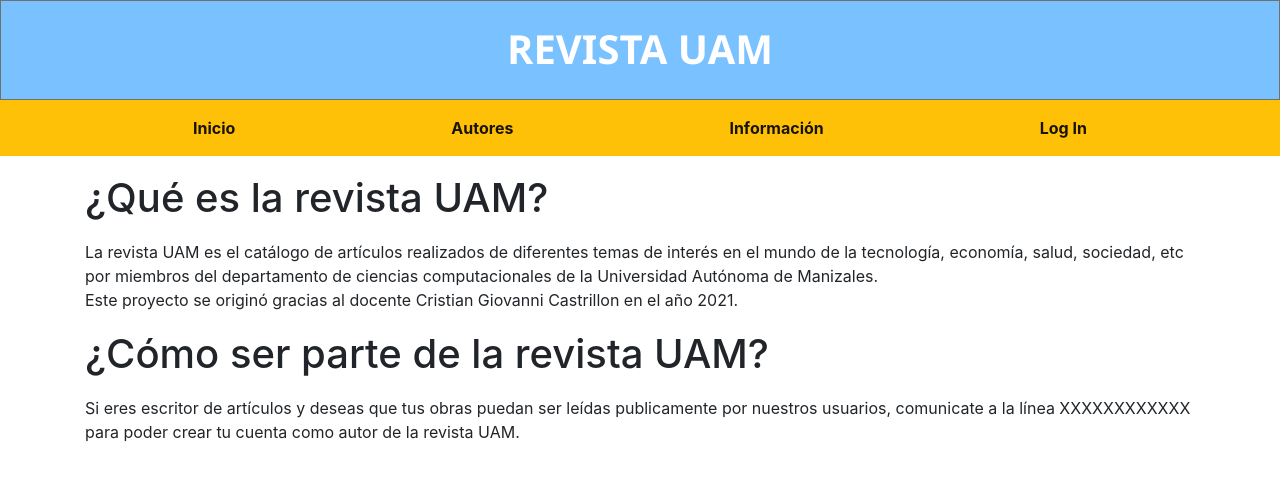
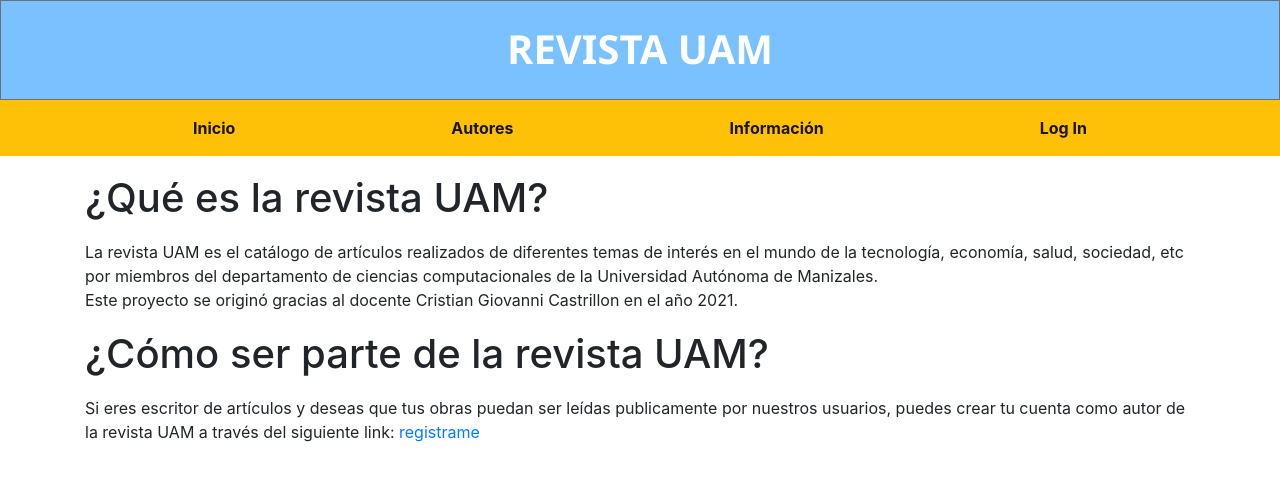
Before and after one commit to nataliaSeguraRamirez/RevistaElectronica-UAM, an Angular app in the folder revistaElectronica/: page /informacion in a window 1280 px wide. Shown: the top 480 px of the page. Built offline with nearby package versions, Linux system fonts and the light colour scheme.

Commit message:
Modififcar información en la página informacion

```diff
--- a/revistaElectronica/src/app/Components/informacion/informacion.component.html
+++ b/revistaElectronica/src/app/Components/informacion/informacion.component.html
@@ -12,6 +12,7 @@
   </p>
   <h1>¿Cómo ser parte de la revista UAM?</h1>
   Si eres escritor de artículos y deseas que tus obras puedan ser leídas
-  publicamente por nuestros usuarios, comunicate a la línea XXXXXXXXXXXX para
-  poder crear tu cuenta como autor de la revista UAM.
+  publicamente por nuestros usuarios, puedes crear tu cuenta como autor de la
+  revista UAM a través del siguiente link:
+  <a href="">registrame</a>
 </body>
```
